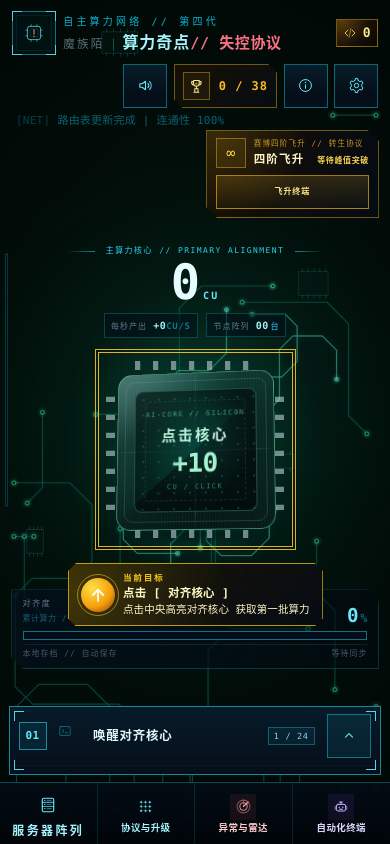
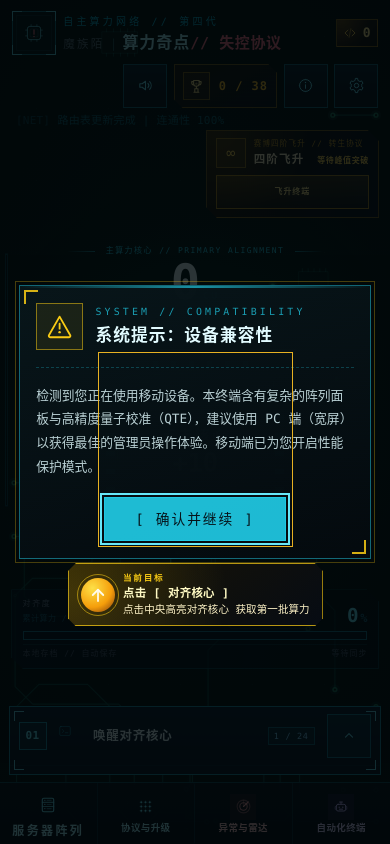
Before and after one commit to MozuGit/ai-cookie, a Vue app: page / in a window 390 px wide. Built offline with nearby package versions, Linux system fonts and the light colour scheme.

Commit message:
feat: 新增移动端适配建议弹窗  移动端默认关闭频谱与粒子动效

```diff
--- a/src/App.vue
+++ b/src/App.vue
@@ -21,6 +21,7 @@ import AscensionBanner from './components/AscensionBanner.vue'
 import AscensionHub from './components/AscensionHub.vue'
 import EpochRebirthOverlay from './components/EpochRebirthOverlay.vue'
 import AscensionCinematicOverlay from './components/AscensionCinematicOverlay.vue'
+import MobileCompatNotice from './components/MobileCompatNotice.vue'
 import OriginTree from './components/OriginTree.vue'
 import GlobalMilestoneToast from './components/GlobalMilestoneToast.vue'
 import RadarPanel from './components/RadarPanel.vue'
@@ -2061,6 +2062,7 @@ onBeforeUnmount(() => {
     class="app-shell relative flex min-h-screen flex-col overflow-x-clip text-slate-300"
   >
     <CircuitBackdrop />
+    <MobileCompatNotice />
     <div class="bass-frame pointer-events-none fixed inset-0 z-[2]" aria-hidden="true"></div>
     <div ref="bassDebugEl" class="bass-debug" aria-hidden="true">Bass: 0.00</div>
     <div class="spatial-vignette" aria-hidden="true"></div>
--- a/src/audio.js
+++ b/src/audio.js
@@ -3,6 +3,7 @@ import {
   muted as audioMuted,
   reducedMotion,
   setMuted,
+  spectrumEnabled,
 } from './composables/useSettings'
 
 export { audioMuted }
@@ -149,6 +150,10 @@ watch(reducedMotion, () => {
   syncVisualizer()
 })
 
+watch(spectrumEnabled, () => {
+  syncVisualizer()
+})
+
 function handleBgmError() {
   const audio = bgmElement
   if (!audio) return
@@ -191,6 +196,7 @@ function ensureBgmElement() {
 
 function visualMotionAllowed() {
   return (
+    spectrumEnabled.value &&
     !audioMuted.value &&
     !reducedMotion.value &&
     !prefersReducedMotion &&
--- a/src/components/CircuitBackdrop.vue
+++ b/src/components/CircuitBackdrop.vue
@@ -1,7 +1,7 @@
 <script setup>
 import { nextTick, onBeforeUnmount, onMounted, ref, watch } from 'vue'
 import { subscribeBassVisualizer } from '../audio'
-import { reducedMotion } from '../composables/useSettings'
+import { particlesEnabled, reducedMotion } from '../composables/useSettings'
 
 const canvasEl = ref(null)
 
@@ -65,7 +65,7 @@ function rand(min, max) {
 }
 
 function staticMode() {
-  return reducedMotion.value || systemReduce
+  return reducedMotion.value || systemReduce || !particlesEnabled.value
 }
 
 function randomDirection() {
@@ -871,6 +871,7 @@ function syncSystemMotion() {
 }
 
 watch(reducedMotion, () => applyMode())
+watch(particlesEnabled, () => applyMode())
 
 onMounted(() => {
   syncSystemMotion()
--- /dev/null
+++ b/src/components/MobileCompatNotice.vue
@@ -0,0 +1,77 @@
+<script setup>
+import { nextTick, onBeforeUnmount, onMounted, ref } from 'vue'
+import { isMobileDevice } from '../composables/useSettings'
+
+const NOTICE_STORAGE_KEY = 'has_seen_mobile_warning'
+const SHOW_DELAY_MS = 700
+
+const visible = ref(false)
+const confirmButton = ref(null)
+let showTimer = 0
+
+function readFlag() {
+  try {
+    return localStorage.getItem(NOTICE_STORAGE_KEY) === '1'
+  } catch {
+    return true
+  }
+}
+
+function confirm() {
+  visible.value = false
+  try {
+    localStorage.setItem(NOTICE_STORAGE_KEY, '1')
+  } catch {
+    /* noop */
+  }
+}
+
+onMounted(() => {
+  if (!isMobileDevice() || readFlag()) return
+  showTimer = window.setTimeout(async () => {
+    showTimer = 0
+    visible.value = true
+    await nextTick()
+    confirmButton.value?.focus()
+  }, SHOW_DELAY_MS)
+})
+
+onBeforeUnmount(() => {
+  if (showTimer) window.clearTimeout(showTimer)
+})
+</script>
+
+<template>
+  <Teleport to="body">
+    <Transition name="mobile-notice">
+      <div v-if="visible" class="mobile-notice" role="dialog" aria-modal="true" aria-labelledby="mobile-notice-title">
+        <div class="mobile-notice__scrim" aria-hidden="true"></div>
+        <section class="mobile-notice__panel">
+          <span class="mobile-notice__scan" aria-hidden="true"></span>
+          <header class="mobile-notice__head">
+            <span class="mobile-notice__icon" aria-hidden="true">
+              <svg viewBox="0 0 24 24" fill="none" stroke="currentColor" stroke-width="1.6">
+                <path d="M12 3.2 21.4 19.6a1.2 1.2 0 0 1-1 1.8H3.6a1.2 1.2 0 0 1-1-1.8L12 3.2Z" stroke-linejoin="round" />
+                <path d="M12 9.4v4.4" stroke-linecap="round" />
+                <circle cx="12" cy="16.9" r="1.05" fill="currentColor" stroke="none" />
+              </svg>
+            </span>
+            <div class="mobile-notice__head-copy">
+              <p class="mobile-notice__tag">SYSTEM // COMPATIBILITY</p>
+              <h2 id="mobile-notice-title" class="mobile-notice__title">系统提示：设备兼容性</h2>
+            </div>
+          </header>
+          <p class="mobile-notice__body">
+            检测到您正在使用移动设备。本终端含有复杂的阵列面板与高精度量子校准（QTE），建议使用
+            PC 端（宽屏）以获得最佳的管理员操作体验。移动端已为您开启性能保护模式。
+          </p>
+          <div class="mobile-notice__actions">
+            <button ref="confirmButton" type="button" class="mobile-notice__btn" @click="confirm">
+              [ 确认并继续 ]
+            </button>
+          </div>
+        </section>
+      </div>
+    </Transition>
+  </Teleport>
+</template>
--- a/src/main.js
+++ b/src/main.js
@@ -23,5 +23,6 @@ import './speedrun.css'
 import './epoch-rebirth.css'
 import './reduced-motion.css'
 import './ascension-cinematic.css'
+import './mobile-notice.css'
 
 createApp(App).mount('#app')
--- /dev/null
+++ b/src/mobile-notice.css
@@ -0,0 +1,183 @@
+/* ============================================================
+   移动端适配建议 | MOBILE COMPAT NOTICE
+   ============================================================ */
+
+.mobile-notice {
+  position: fixed;
+  inset: 0;
+  z-index: 260;
+  display: flex;
+  align-items: center;
+  justify-content: center;
+  padding: 1.2rem;
+}
+
+.mobile-notice__scrim {
+  position: absolute;
+  inset: 0;
+  background: rgba(2, 8, 10, 0.82);
+  backdrop-filter: blur(4px);
+}
+
+.mobile-notice__panel {
+  position: relative;
+  width: min(30rem, 100%);
+  overflow: hidden;
+  border: 1px solid rgba(34, 211, 238, 0.45);
+  outline: 1px solid rgba(250, 204, 21, 0.28);
+  outline-offset: 3px;
+  background:
+    linear-gradient(160deg, rgba(8, 22, 26, 0.97), rgba(4, 10, 14, 0.97)),
+    repeating-linear-gradient(0deg, rgba(34, 211, 238, 0.045) 0 1px, transparent 1px 4px);
+  box-shadow:
+    0 0 42px rgba(34, 211, 238, 0.16),
+    inset 0 0 26px rgba(34, 211, 238, 0.07);
+  padding: 1.35rem 1.3rem 1.25rem;
+}
+
+.mobile-notice__panel::before,
+.mobile-notice__panel::after {
+  content: '';
+  position: absolute;
+  width: 14px;
+  height: 14px;
+  pointer-events: none;
+}
+
+.mobile-notice__panel::before {
+  top: 4px;
+  left: 4px;
+  border-top: 2px solid rgba(250, 204, 21, 0.85);
+  border-left: 2px solid rgba(250, 204, 21, 0.85);
+}
+
+.mobile-notice__panel::after {
+  right: 4px;
+  bottom: 4px;
+  border-right: 2px solid rgba(250, 204, 21, 0.85);
+  border-bottom: 2px solid rgba(250, 204, 21, 0.85);
+}
+
+.mobile-notice__scan {
+  position: absolute;
+  inset-inline: 0;
+  top: 0;
+  height: 2px;
+  background: linear-gradient(90deg, transparent, rgba(34, 211, 238, 0.65), transparent);
+  animation: mobile-notice-scan 3.6s linear infinite;
+  pointer-events: none;
+}
+
+@keyframes mobile-notice-scan {
+  from {
+    transform: translateY(0);
+  }
+  to {
+    transform: translateY(160px);
+  }
+}
+
+.mobile-notice__head {
+  display: flex;
+  align-items: center;
+  gap: 0.8rem;
+}
+
+.mobile-notice__icon {
+  display: grid;
+  place-items: center;
+  width: 2.9rem;
+  height: 2.9rem;
+  flex: 0 0 auto;
+  color: #facc15;
+  border: 1px solid rgba(250, 204, 21, 0.5);
+  background: rgba(250, 204, 21, 0.08);
+  box-shadow: 0 0 16px rgba(250, 204, 21, 0.2);
+}
+
+.mobile-notice__icon svg {
+  width: 1.7rem;
+  height: 1.7rem;
+}
+
+.mobile-notice__head-copy {
+  min-width: 0;
+}
+
+.mobile-notice__tag {
+  margin: 0 0 0.2rem;
+  font-size: 0.62rem;
+  letter-spacing: 0.32em;
+  color: rgba(34, 211, 238, 0.72);
+}
+
+.mobile-notice__title {
+  margin: 0;
+  font-size: 1.05rem;
+  font-weight: 700;
+  letter-spacing: 0.06em;
+  color: #e2fbff;
+  text-shadow: 0 0 12px rgba(34, 211, 238, 0.4);
+}
+
+.mobile-notice__body {
+  margin: 1.05rem 0 1.2rem;
+  font-size: 0.86rem;
+  line-height: 1.85;
+  color: rgba(226, 251, 255, 0.82);
+  border-top: 1px dashed rgba(34, 211, 238, 0.25);
+  padding-top: 1rem;
+}
+
+.mobile-notice__actions {
+  display: flex;
+  justify-content: center;
+}
+
+.mobile-notice__btn {
+  padding: 0.62rem 1.9rem;
+  font-size: 0.86rem;
+  letter-spacing: 0.14em;
+  color: #e2fbff;
+  background: rgba(34, 211, 238, 0.08);
+  border: 1px solid rgba(34, 211, 238, 0.55);
+  cursor: pointer;
+  transition: background 0.18s ease, box-shadow 0.18s ease, color 0.18s ease;
+}
+
+.mobile-notice__btn:hover,
+.mobile-notice__btn:focus-visible {
+  color: #06131a;
+  background: rgba(34, 211, 238, 0.88);
+  box-shadow: 0 0 20px rgba(34, 211, 238, 0.5);
+  outline: none;
+}
+
+.mobile-notice-enter-active,
+.mobile-notice-leave-active {
+  transition: opacity 0.24s ease;
+}
+
+.mobile-notice-enter-active .mobile-notice__panel,
+.mobile-notice-leave-active .mobile-notice__panel {
+  transition: transform 0.24s ease;
+}
+
+.mobile-notice-enter-from,
+.mobile-notice-leave-to {
+  opacity: 0;
+}
+
+.mobile-notice-enter-from .mobile-notice__panel {
+  transform: translateY(10px);
+}
+
+@media (max-width: 768px) {
+  .mobile-notice__panel {
+    padding: 1.1rem 1rem 1.05rem;
+  }
+
+  .mobile-notice__body {
+    font-size: 0.8rem;
+  }
+}
```
Also changed, not shown: src/components/SettingsPanel.vue (+36 -0 lines), src/composables/useSettings.js (+38 -2 lines).
